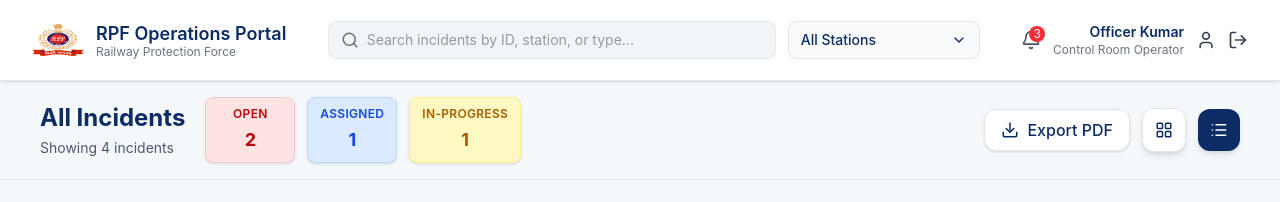
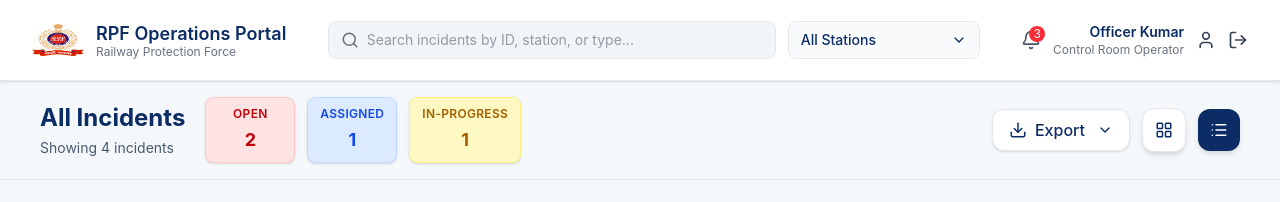
Before and after one commit to JWS-Technology/rpf-frontend, a Next.js app: page /dashboard in a window 1280 px wide. Shown: the top 202 px of the page. Built offline with nearby package versions, Linux system fonts and the light colour scheme.

Commit message:
[ui updated] created with export data with two type excel and pdf

```diff
--- a/app/dashboard/page.tsx
+++ b/app/dashboard/page.tsx
@@ -1,20 +1,19 @@
 "use client";
 
-import { useState, useMemo } from "react";
+import { useState, useMemo, useRef, useEffect } from "react";
 import TopBar from "../components/TopBar";
 import FilterPanel from "../components/FilterPanel";
 import IncidentList, { incidents } from "../components/IncidentList";
-import { LayoutGrid, List, Download } from "lucide-react";
+import { LayoutGrid, List, Download, ChevronDown } from "lucide-react";
 import jsPDF from "jspdf";
 import autoTable from "jspdf-autotable";
+import * as XLSX from "xlsx";
 
 export default function DashboardPage() {
   const [view, setView] = useState<"grid" | "list">("list");
   const [incidentCount, setIncidentCount] = useState<number>(0);
   const [searchQuery, setSearchQuery] = useState("");
   const [selectedStation, setSelectedStation] = useState("All Stations");
-
-  // 🔹 Local filter state
   const [filters, setFilters] = useState({
     station: "All Stations",
     priority: "All Priorities",
@@ -23,7 +22,21 @@ export default function DashboardPage() {
     time: "Last 24 hours",
   });
 
-  // 🔹 Combine all filters (Topbar + FilterPanel)
+  const [exportOpen, setExportOpen] = useState(false);
+  const exportRef = useRef<HTMLDivElement>(null);
+
+  // 🔹 Close dropdown when clicked outside
+  useEffect(() => {
+    const handleClickOutside = (e: MouseEvent) => {
+      if (exportRef.current && !exportRef.current.contains(e.target as Node)) {
+        setExportOpen(false);
+      }
+    };
+    document.addEventListener("mousedown", handleClickOutside);
+    return () => document.removeEventListener("mousedown", handleClickOutside);
+  }, []);
+
+  // 🔹 Filter logic
   const filteredIncidents = useMemo(() => {
     return incidents.filter((i) => {
       const matchesSearch =
@@ -32,10 +45,8 @@ export default function DashboardPage() {
         i.description.toLowerCase().includes(searchQuery.toLowerCase());
 
       const matchesStation =
-        (selectedStation === "All Stations" ||
-          i.station === selectedStation) &&
-        (filters.station === "All Stations" ||
-          i.station === filters.station);
+        (selectedStation === "All Stations" || i.station === selectedStation) &&
+        (filters.station === "All Stations" || i.station === filters.station);
 
       const matchesType =
         !filters.type || i.type.toLowerCase() === filters.type.toLowerCase();
@@ -44,7 +55,6 @@ export default function DashboardPage() {
         filters.status === "All Statuses" ||
         i.status.toLowerCase() === filters.status.toLowerCase();
 
-      // Infer priority from type
       const priorityMap: Record<string, string> = {
         Panic: "High",
         Theft: "High",
@@ -53,6 +63,7 @@ export default function DashboardPage() {
         Lost: "Low",
         Security: "Low",
       };
+
       const matchesPriority =
         filters.priority === "All Priorities" ||
         priorityMap[i.type] === filters.priority;
@@ -107,6 +118,23 @@ export default function DashboardPage() {
     doc.save("Incidents_Report.pdf");
   };
 
+  // 🔹 Export Excel
+  const handleExportExcel = () => {
+    const worksheetData = filteredIncidents.map((i) => ({
+      ID: i.id,
+      Type: i.type,
+      Station: i.station,
+      Status: i.status,
+      Officer: i.officer || "-",
+      Date: i.date,
+    }));
+
+    const worksheet = XLSX.utils.json_to_sheet(worksheetData);
+    const workbook = XLSX.utils.book_new();
+    XLSX.utils.book_append_sheet(workbook, worksheet, "Incidents");
+    XLSX.writeFile(workbook, "Incidents_Report.xlsx");
+  };
+
   return (
     <div className="bg-[#f5f8fa] min-h-screen overflow-x-hidden">
       <TopBar onSearch={setSearchQuery} onStationSelect={setSelectedStation} />
@@ -155,14 +183,46 @@ export default function DashboardPage() {
           </div>
 
           {/* Actions */}
-          <div className="flex items-center gap-3">
+          <div className="flex items-center gap-3 relative" ref={exportRef}>
             <button
-              onClick={handleExportPDF}
+              onClick={() => setExportOpen(!exportOpen)}
               className="flex items-center gap-2 bg-white border border-gray-200 text-[#0b2c64] font-medium px-4 py-2 rounded-xl shadow-sm hover:bg-gray-50 transition"
             >
               <Download size={18} />
-              Export PDF
+              Export
+              <ChevronDown
+                size={16}
+                className={`ml-1 transition-transform ${
+                  exportOpen ? "rotate-180" : ""
+                }`}
+              />
             </button>
+
+            {/* Dropdown Menu */}
+            {exportOpen && (
+              <div className="absolute right-0 top-12 bg-white border border-gray-200 rounded-lg shadow-lg w-44 z-20 animate-fadeIn">
+                <ul className="text-sm text-gray-700">
+                  <li
+                    onClick={() => {
+                      handleExportPDF();
+                      setExportOpen(false);
+                    }}
+                    className="px-4 py-2 hover:bg-gray-100 cursor-pointer rounded-t-md"
+                  >
+                    Export as PDF
+                  </li>
+                  <li
+                    onClick={() => {
+                      handleExportExcel();
+                      setExportOpen(false);
+                    }}
+                    className="px-4 py-2 hover:bg-gray-100 cursor-pointer rounded-b-md"
+                  >
+                    Export as Excel
+                  </li>
+                </ul>
+              </div>
+            )}
 
             <button
               onClick={() => setView("grid")}
@@ -198,7 +258,6 @@ export default function DashboardPage() {
           />
         </div>
 
-        {/* Incident List Section with left margin */}
         <section className="flex-1 ml-2">
           <IncidentList
             view={view}
--- a/package.json
+++ b/package.json
@@ -19,7 +19,8 @@
     "react": "19.2.0",
     "react-dom": "19.2.0",
     "react-redux": "^9.2.0",
-    "twilio": "^5.10.4"
+    "twilio": "^5.10.4",
+    "xlsx": "^0.18.5"
   },
   "devDependencies": {
     "@tailwindcss/postcss": "^4",
```
Also changed, not shown: 1 other file (tests, documents, lock files or other folders).
